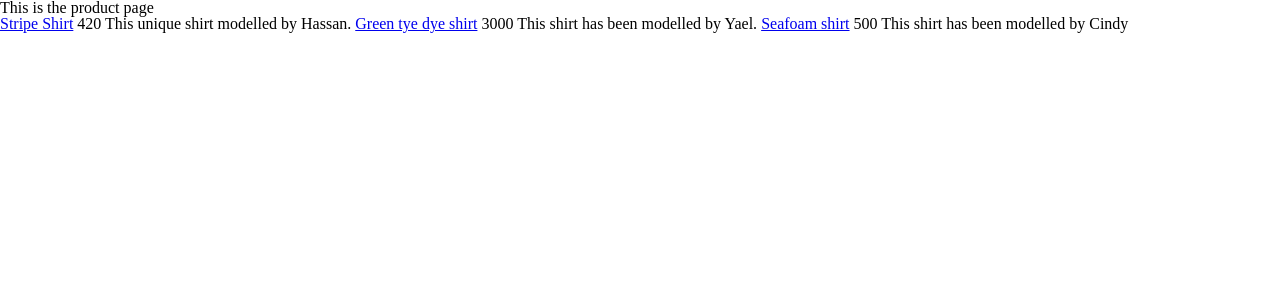
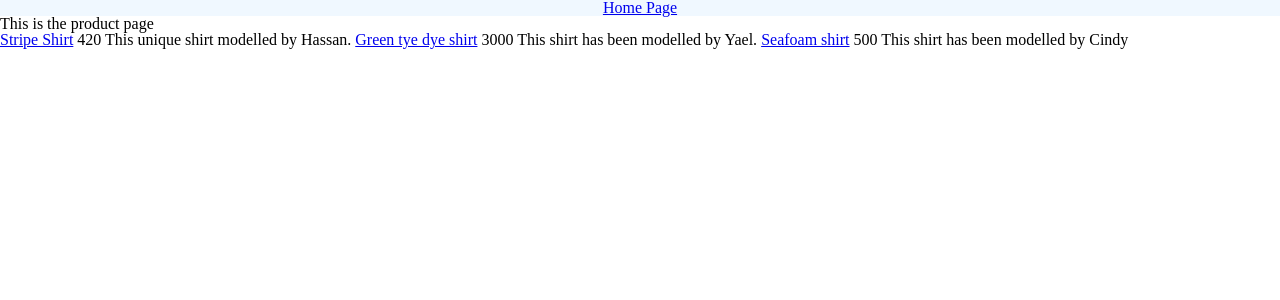
Before and after one commit to cindychea/rainforest, a Django app: page / in a window 1280 px wide. Shown: the top 300 px of the page. Run offline with Django 3.2, Linux system fonts and the light colour scheme; data comes from the database, SQL or seed files in the repository; some libraries are stand-ins or nearby versions.

Commit message:
navigation content done

```diff
--- a/rainforest/rainforest/static/css/style.css
+++ b/rainforest/rainforest/static/css/style.css
@@ -1,3 +1,8 @@
 .body{
 
 }
+.nav{
+    background-color: aliceblue;
+    text-align: center;
+
+}
--- a/rainforest/rainforest/templates/base.html
+++ b/rainforest/rainforest/templates/base.html
@@ -12,6 +12,11 @@
 </head>
 <body>
 
+<nav class='nav'>
+<a href="{% url 'home' %}">Home Page</a>
+
+</nav>
+
     {% block content %}
     {% endblock %}
 </body>
--- a/rainforest/rainforest/urls.py
+++ b/rainforest/rainforest/urls.py
@@ -19,7 +19,7 @@ from rainforest.views import *
 
 urlpatterns = [
     path('admin/', admin.site.urls),
-    path('', root),
+    path('', root, name='home'),
     path('product/<int:id1>', view_product, name='view_product'),
 
 
```
